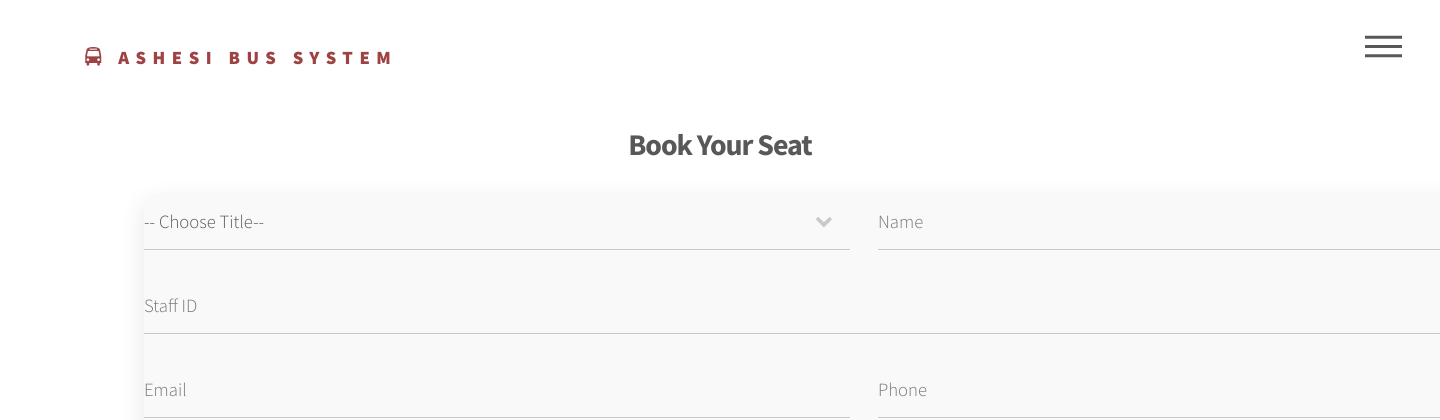
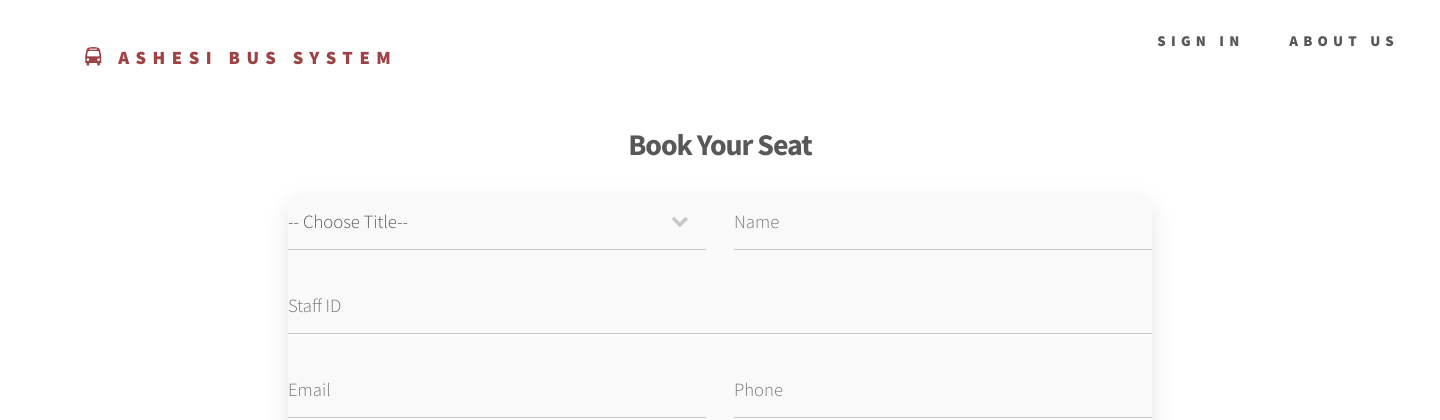
Before and after one commit to judercionhauche/Bus_system, a PHP site: page /bus_system/booking.php in a window 1440 px wide; the page is wider, and only the part inside the window is pictured. Shown: the top 420 px of that part. Run offline with PHP 8.4, Linux system fonts and the light colour scheme.

Commit message:
update page flow

```diff
--- a/actions/login_action.php
+++ b/actions/login_action.php
@@ -30,7 +30,7 @@ if ($_SERVER["REQUEST_METHOD"] == "POST") {
             $_SESSION['email'] = $row['email'];
 
             // If login is successful, redirect to the bus-schedule.php page
-            header("Location: ".APPURL."bus-schedule.php");
+            header("Location: ".APPURL."index.php");
             exit(); // Ensure no further processing happens after redirection
         } else {
             // If verification fails, provide the response
--- a/booking.php
+++ b/booking.php
@@ -26,13 +26,13 @@
 
             <div class="inner" style="
                     background-color: #f9f9f9;border-color: #ccc;
-                    max-width: 100%;
+                    max-width: 60%;
                     box-shadow: 0 8px 24px rgba(0, 0, 0, 0.1);
                     border-radius: 12px;
-                    margin:10%;
+
                     margin-top:0px">
 
-                <form method="post" action="process_booking.php">
+                <form method="post" action="trip-details.php">
                     <div class="fields">
                         <div class="field half">
                             <select name="title">
--- a/header.php
+++ b/header.php
@@ -1,3 +1,6 @@
+<?php
+    session_start();
+    define("APPURL","http://localhost/bus_system/")?>
 <!-- Header -->
 <header id="header">
     <div class="inner">
@@ -10,8 +13,13 @@
         <!-- Nav -->
             <nav>
                 <ul>
+                    <?php if (isset($_SESSION['email'])):?>
                     <li><a href="#menu">Menu</a></li>
                 </ul>
+                <?php else: ?>
+                    <li><a href="<?php echo APPURL;?>auth/login.php">Sign in</a></li>
+                    <li><a href="about.php">About Us</a></li>
+                <?php endif; ?>
             </nav>
     </div>
 </header>
--- a/menu.php
+++ b/menu.php
@@ -1,29 +1,11 @@
-<!-- Menu -->
-<?php
-    session_start();
-    define("APPURL","http://localhost/bus_system/")?>
-
 <nav id="menu">
     <h2>Menu</h2>
     <ul>
         <li><a href="index.php" class="active">Home</a></li>
-                        <?php if (isset($_SESSION['email'])): ?>
-                                <li class="nav-item dropdown">
-                                    <a class="nav-link dropdown-toggle" id="navbarDropdown" role="button" data-bs-toggle="dropdown" aria-expanded="false">
-                                        <?php echo $_SESSION['email']; ?>
-                                    </a>
-                                    <ul class="dropdown-menu" aria-labelledby="navbarDropdown">
-                                        <li><a class="dropdown-item text-black" href="<?php echo APPURL; ?>booking.php">Book Ride</a></li>
-                                        <li><a class="dropdown-item text-black" href="<?php echo APPURL; ?>trips.php">Trips</a></li>
-                                        <li><a class="dropdown-item text-black" href="<?php echo APPURL; ?>auth/logout.php">Sign Out</a></li>
-                                    </ul>
-                                </li>
-                                <?php else: ?>
-                                <li><a href="<?php echo APPURL;?>auth/login.php">Sign in</a></li>
-                        <?php endif; ?>
+        <li><a href="<?php echo APPURL; ?>booking.php">Book Ride</a></li>
+        <li><a href="<?php echo APPURL; ?>bus-schedule.php">Bus Schedule</a></li>
+        <li><a href="<?php echo APPURL; ?>auth/logout.php">Sign Out</a></li>
         <li><a href="about.php">About Us</a></li>
         <li><a href="contact.php">Contact Us</a></li>
     </ul>
 </nav>
-<!-- Bootstrap scripts -->
-<script src="https://cdn.jsdelivr.net/npm/bootstrap@5.1.1/dist/js/bootstrap.bundle.min.js" integrity="sha384-/bQdsTh/da6pkI1MST/rWKFNjaCP5gBSY4sEBT38Q/9RBh9AH40zEOg7Hlq2THRZ" crossorigin="anonymous"></script>
```
